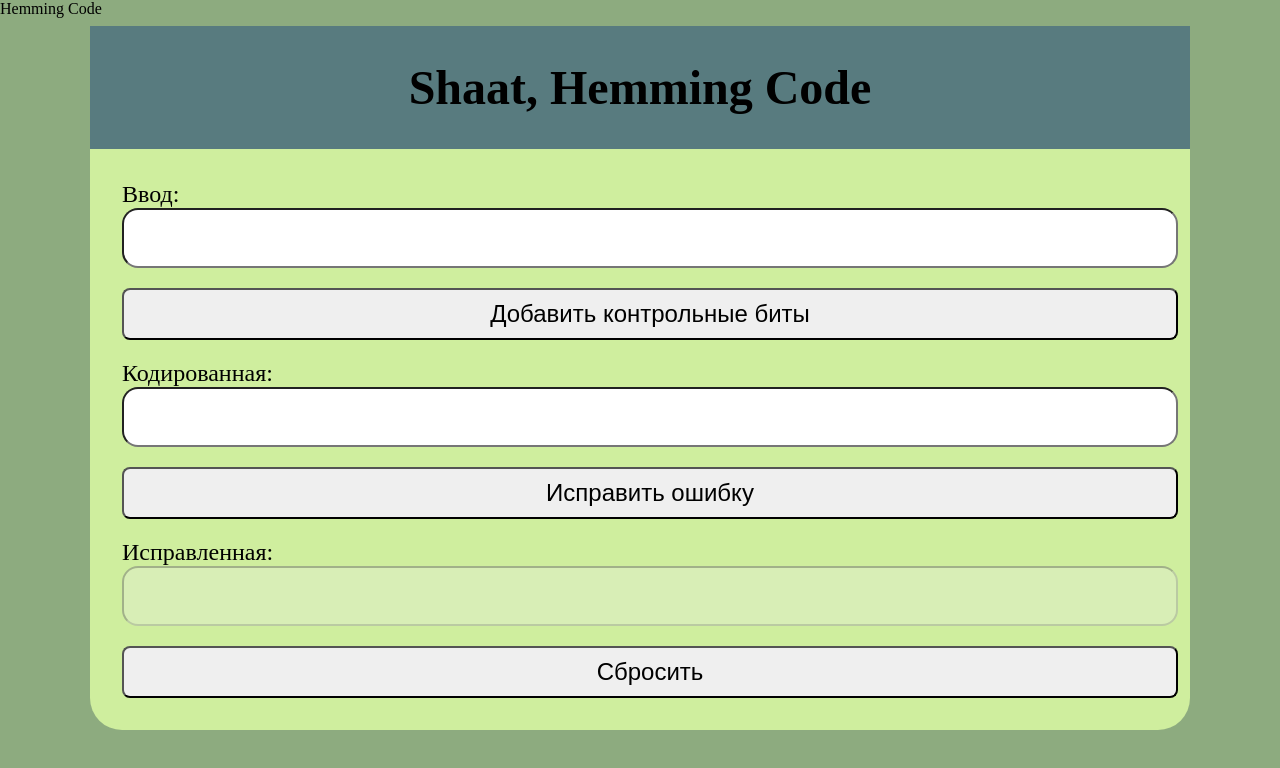
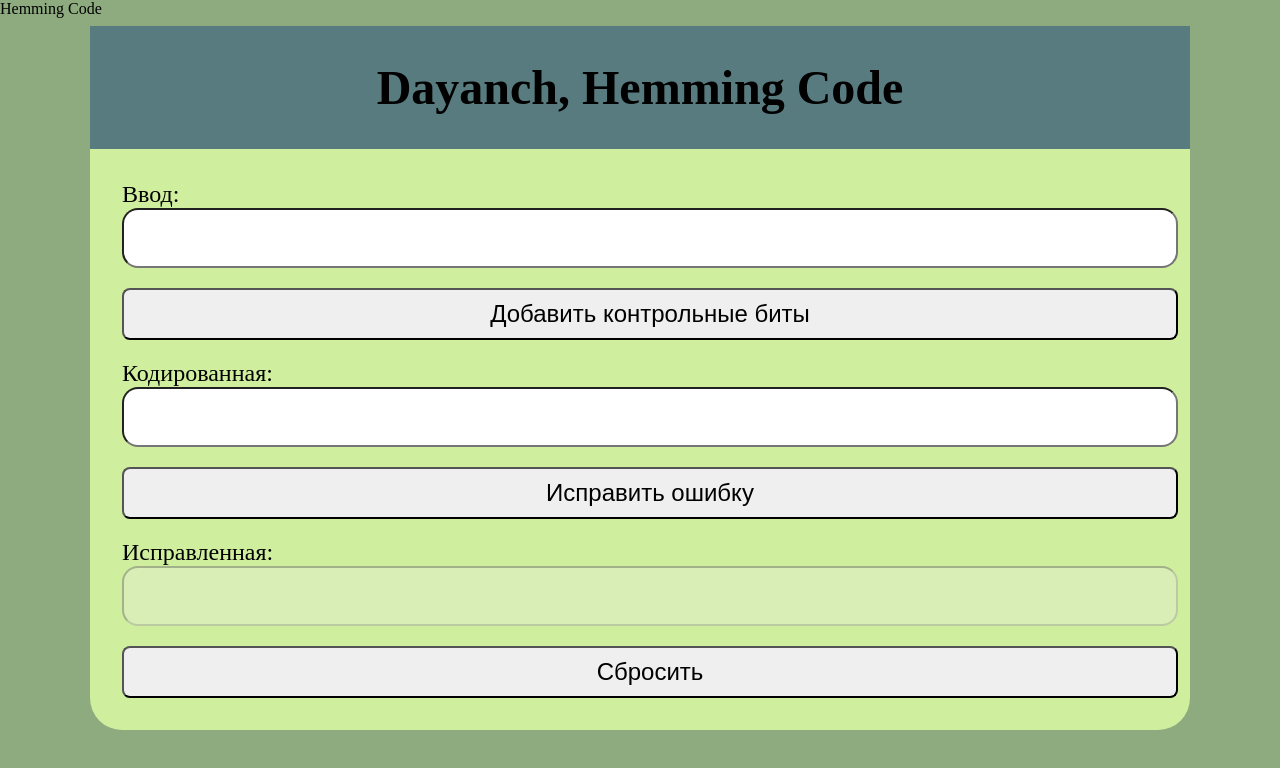
Before and after one commit to dayanchd/hemming-huffman-code, a plain HTML site: page index.html in a window 1280 px wide. Drawn offline with Linux system fonts and the light colour scheme.

Commit message:
Update index.html

```diff
--- a/index.html
+++ b/index.html
@@ -10,7 +10,7 @@
 <body>
     <div class="container">
         <header class="header">
-            <h1 class="title">Shaat, Hemming Code</h1>
+            <h1 class="title">Dayanch, Hemming Code</h1>
         </header>
         <main class="main">
             <div class="field">
```
